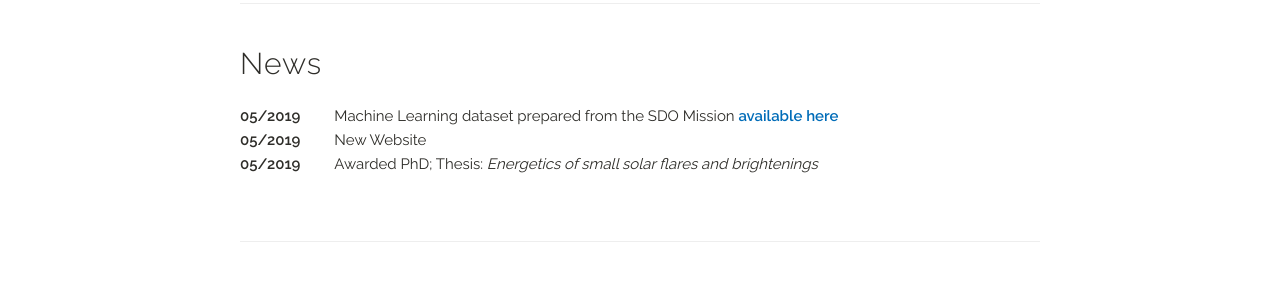
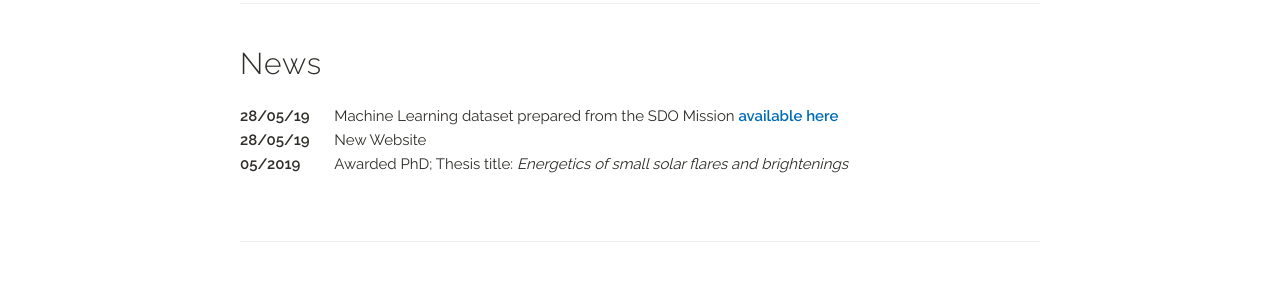
Before and after one commit to rookie0o9/rookie0o9.github.io, a Jekyll site: the page built from index.html, in a window 1280 px wide and 900 px high, scrolled down 635 px. Shown: the part 153-441 px from the top of the window. Built offline with Jekyll 4.4.1, drawn with Linux system fonts in a browser that asks for light colours.

Commit message:
Update news.yaml

```diff
--- a/_data/news.yaml
+++ b/_data/news.yaml
@@ -5,14 +5,14 @@ news:
 #  date: "06/2019"
 
 - title: "Machine Learning dataset prepared from the SDO Mission <b><a href='/projects/2019_MLDataset'>available here</a></b>"
-  date: "05/2019"
+  date: "28/05/19"
   url: "/projects/2019_MLDataset"
 
 - title: "New Website"
   #subtitle: ""
-  date: "05/2019"
+  date: "28/05/19"
 
-- title: "Awarded PhD; Thesis:"
+- title: "Awarded PhD; Thesis title:"
   subtitle: "Energetics of small solar flares and brightenings"
   date: "05/2019"
 #
```
